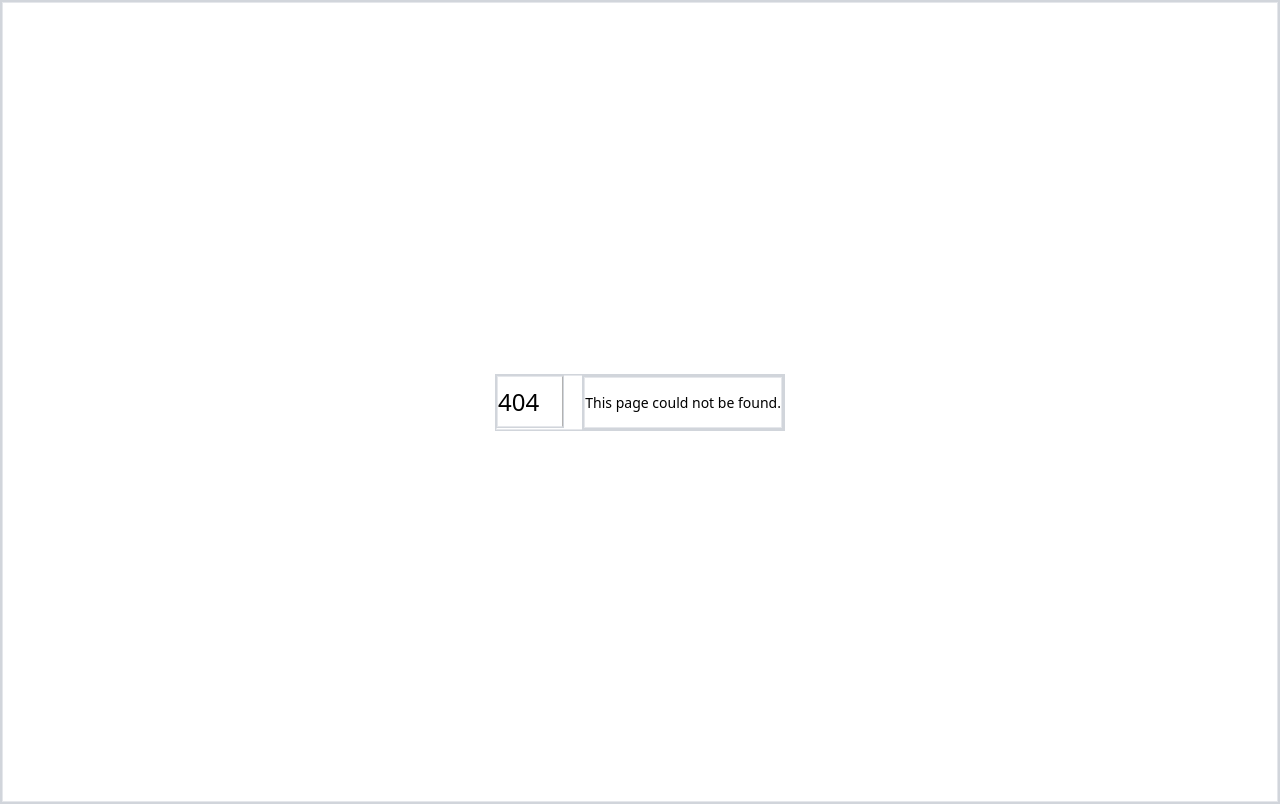
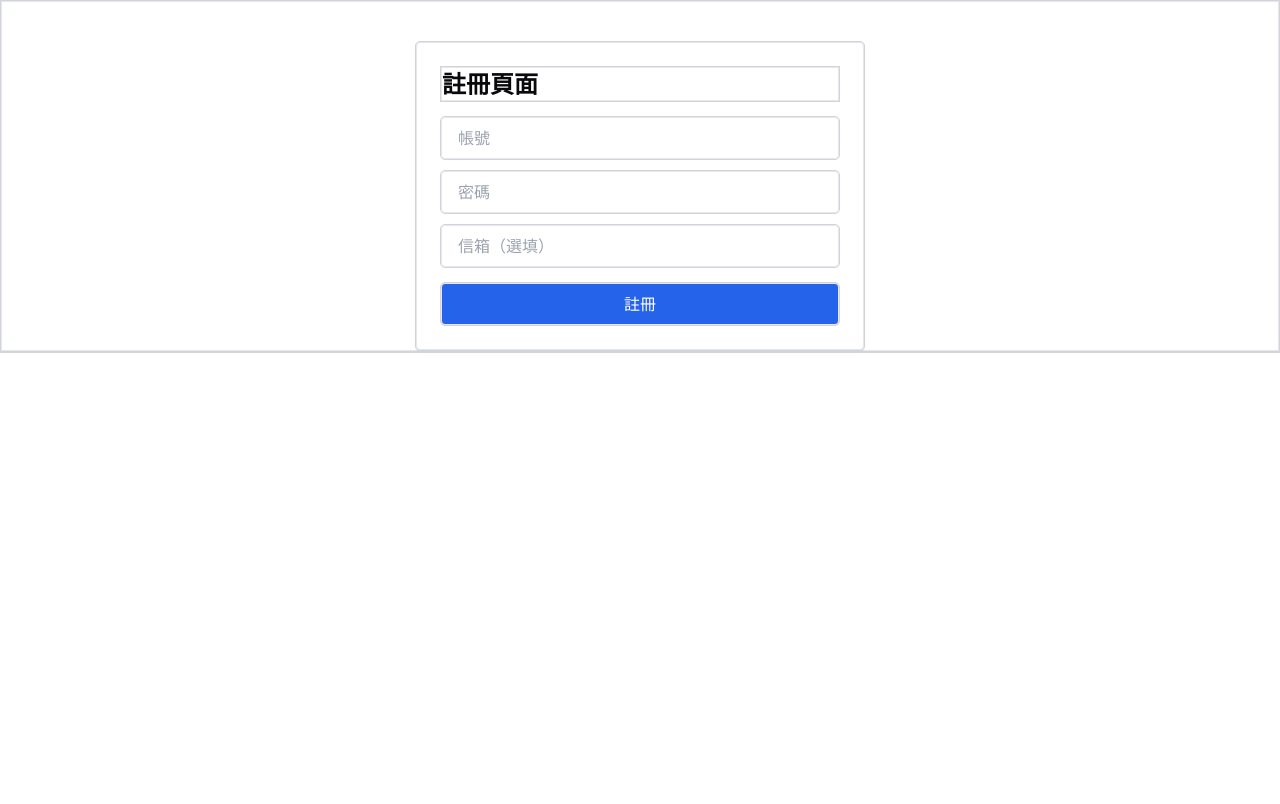
Before and after one commit to LINtest0524/frontend-auth-ui, a Next.js app: page /portal/1/register in a window 1280 px wide. Before the commit this address had no page. Built offline with nearby package versions, Linux system fonts and the light colour scheme.

Commit message:
註冊搞定

```diff
--- a/src/app/portal/[company]/page.tsx
+++ b/src/app/portal/[company]/page.tsx
@@ -59,7 +59,7 @@ export default function PortalCompanyPage() {
         ) : (
           <>
             {/* ✅ 未登入也能看到的公開資訊 */}
-            <Marquee />
+            <Marquee marquees={marquees} />
             <BannerCarousel banners={banners} />
           </>
         )}
--- /dev/null
+++ b/src/app/portal/[company]/register/page.tsx
@@ -0,0 +1,96 @@
+'use client'
+
+import { useState } from 'react'
+import { useParams, useRouter } from 'next/navigation'
+import { useUserStore } from '@/hooks/use-user-store'
+
+export default function PortalRegisterPage() {
+  const { company } = useParams()
+  const router = useRouter()
+  const { setUser } = useUserStore()
+
+  const [username, setUsername] = useState('')
+  const [password, setPassword] = useState('')
+  const [email, setEmail] = useState('')
+  const [message, setMessage] = useState('')
+  const [loading, setLoading] = useState(false)
+
+  const handleSubmit = async () => {
+    if (!username || !password) {
+      setMessage('帳號與密碼為必填')
+      return
+    }
+
+    setLoading(true)
+    setMessage('')
+
+    try {
+      const res = await fetch(`http://localhost:3001/portal/auth/register?company=${company}`, {
+        method: 'POST',
+        headers: { 'Content-Type': 'application/json' },
+        body: JSON.stringify({ username, password, email }),
+      })
+
+      if (!res.ok) {
+        const errData = await res.json().catch(() => ({}))
+        throw new Error(errData.message || '註冊失敗')
+      }
+
+      const data = await res.json()
+
+      // ✅ 寫入 localStorage
+      localStorage.setItem('portalToken', data.token)
+      localStorage.setItem('portalUser', JSON.stringify(data.user))
+      if (data.user.enabledModules) {
+        localStorage.setItem('enabledModules', JSON.stringify(data.user.enabledModules))
+      }
+
+      setUser(data.user)
+
+      const targetCompany = data.user.company?.code || 'default'
+      router.push(`/portal/${targetCompany}`)
+    } catch (err: any) {
+      setMessage(`❌ ${err.message || '發生錯誤'}`)
+    } finally {
+      setLoading(false)
+    }
+  }
+
+  return (
+    <div className="max-w-md mx-auto mt-10 p-6 border rounded bg-white shadow">
+      <h1 className="text-2xl font-bold mb-4">註冊頁面</h1>
+
+      <input
+        type="text"
+        placeholder="帳號"
+        value={username}
+        onChange={(e) => setUsername(e.target.value)}
+        className="w-full mb-3 px-4 py-2 border rounded"
+      />
+      <input
+        type="password"
+        placeholder="密碼"
+        value={password}
+        onChange={(e) => setPassword(e.target.value)}
+        className="w-full mb-3 px-4 py-2 border rounded"
+      />
+      <input
+        type="email"
+        placeholder="信箱（選填）"
+        value={email}
+        onChange={(e) => setEmail(e.target.value)}
+        className="w-full mb-4 px-4 py-2 border rounded"
+      />
+
+      <button
+        onClick={handleSubmit}
+        disabled={loading}
+        className="w-full bg-blue-600 text-white py-2 rounded hover:bg-blue-700 disabled:opacity-50"
+      >
+        {loading ? '註冊中...' : '註冊'}
+      </button>
+
+      {message && <p className="mt-4 text-sm text-center">{message}</p>}
+    </div>
+  )
+}
--- a/src/app/portal/register/page.tsx
+++ b/src/app/portal/register/page.tsx
@@ -1,6 +1,7 @@
 'use client'
 
 import { useState } from 'react'
+import { useParams } from 'next/navigation'
 
 export default function PortalRegisterPage() {
   const [username, setUsername] = useState('')
@@ -10,13 +11,16 @@ export default function PortalRegisterPage() {
   const [success, setSuccess] = useState(false)
   const [loading, setLoading] = useState(false)
 
+  const { company } = useParams()
+  const companyCode = typeof company === 'string' ? company : 'default'
+
   const handleRegister = async () => {
     setLoading(true)
     setError('')
     setSuccess(false)
 
     try {
-      const res = await fetch('http://localhost:3001/portal/auth/register', {
+      const res = await fetch(`http://localhost:3001/portal/auth/register?company=${companyCode}`, {
         method: 'POST',
         headers: {
           'Content-Type': 'application/json',
@@ -31,7 +35,10 @@ export default function PortalRegisterPage() {
 
       const data = await res.json()
       localStorage.setItem('portalToken', data.token)
-      setSuccess(true)
+      localStorage.setItem('portalUser', JSON.stringify(data.user))
+
+      // ✅ 註冊成功後導向該公司首頁
+      window.location.href = `/portal/${companyCode}`
     } catch (err: any) {
       setError(err.message || '發生錯誤')
     } finally {
--- a/src/components/Marquee.tsx
+++ b/src/components/Marquee.tsx
@@ -10,48 +10,26 @@ type MarqueeItem = {
   link?: string
 }
 
-export default function Marquee() {
-  const { company } = useParams()
-  const [mounted, setMounted] = useState(false)
-  const [items, setItems] = useState<MarqueeItem[]>([])
-  const [duration, setDuration] = useState(20) // 預設秒數
-  const containerRef = useRef<HTMLDivElement>(null)
-  const contentRef = useRef<HTMLDivElement>(null)
+type Props = {
+  marquees: MarqueeItem[]
+}
 
-  useEffect(() => {
-    setMounted(true)
-  }, [])
-
-  useEffect(() => {
-    if (!company || typeof company !== 'string') return
-
-    fetch(`${process.env.NEXT_PUBLIC_API_BASE}/portal/marquee?company=${company}`)
-      .then((res) => (res.ok ? res.json() : []))
-      .then((data: MarqueeItem[]) => {
-        const activeItems = data.filter((m) => m.isActive)
-        setItems(activeItems)
-      })
-      .catch((err) => {
-        console.error('[Marquee] fetch error:', err)
-        setItems([])
-      })
-  }, [company])
+export default function Marquee({ marquees = [] }: Props) {
+  const containerRef = useRef<HTMLDivElement | null>(null)
+  const contentRef = useRef<HTMLDivElement | null>(null)
+  const [duration, setDuration] = useState<number>(20)
 
   useLayoutEffect(() => {
-    // ✅ 根據實際內容寬度決定動畫時間（越寬跑越久）
     if (containerRef.current && contentRef.current) {
       const containerWidth = containerRef.current.offsetWidth
       const contentWidth = contentRef.current.offsetWidth
+      const baseSpeed = 80 // px/sec
+      const seconds = (contentWidth + containerWidth) / baseSpeed
+      setDuration(seconds)
+    }
+  }, [marquees])
 
-      if (contentWidth > 0) {
-        const baseSpeed = 80 // px/sec，越大越快
-        const seconds = (contentWidth + containerWidth) / baseSpeed
-        setDuration(seconds)
-      }
-    }
-  }, [items])
-
-  if (!mounted || items.length === 0) return null
+  if (!marquees || marquees.length === 0) return null
 
   return (
     <div
@@ -63,11 +41,10 @@ export default function Marquee() {
         className="absolute left-0 top-0 flex animate-marquee"
         style={{
           animationDuration: `${duration}s`,
-          animationDelay: '2s', // ✅ 延遲開始動畫 2 秒
+          animationDelay: '2s',
         }}
       >
-        {/* ✅ 內容區，複製兩次實現無縫滾動 */}
-        {[...items, ...items].map((item, index) => (
+        {[...marquees, ...marquees].map((item, index) => (
           <span key={`${item.id}-${index}`} className="mx-8 inline-block">
             {item.link ? (
               <a
```
